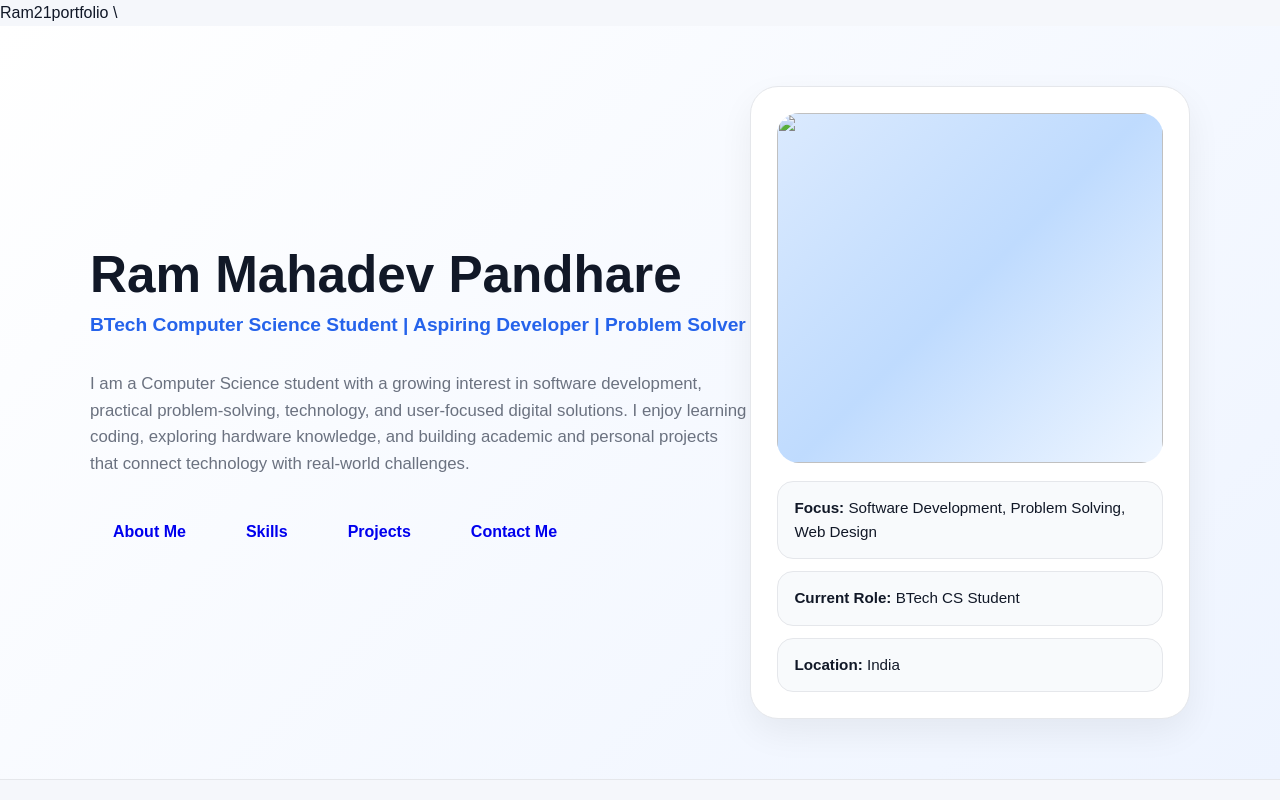
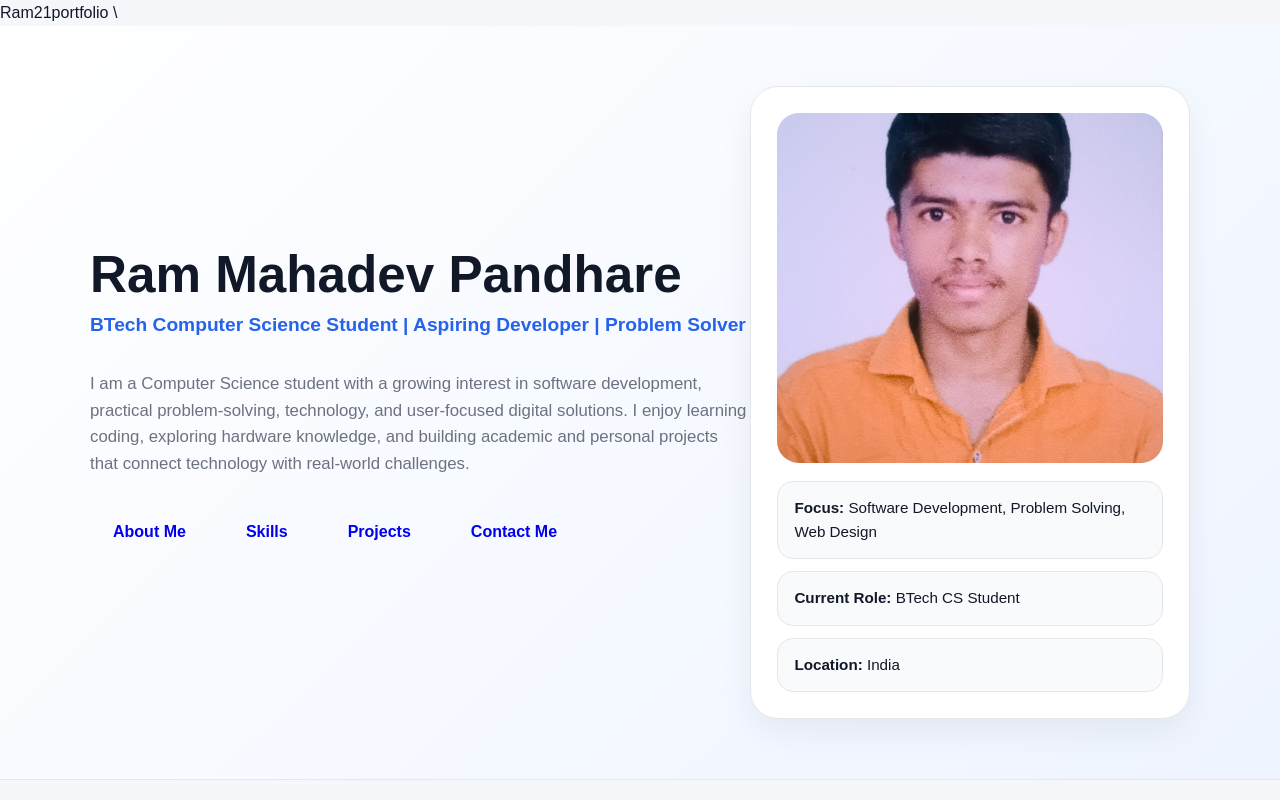
Before and after one commit to ParamMahadev32/portfolio-, a plain HTML site: page index.html in a window 1280 px wide. Shown: the top 800 px of the page. Drawn offline with Linux system fonts and the light colour scheme.

Commit message:
Fix image source path in index.html

```diff
--- a/index.html
+++ b/index.html
@@ -421,7 +421,7 @@ projects that connect technology with real-world challenges.
 
 <div class="profile-box">
 
-<img src="images/ram.jpg"
+<img src="ram.jpg"
 class="profile-image"/>
 
 </div>
```
